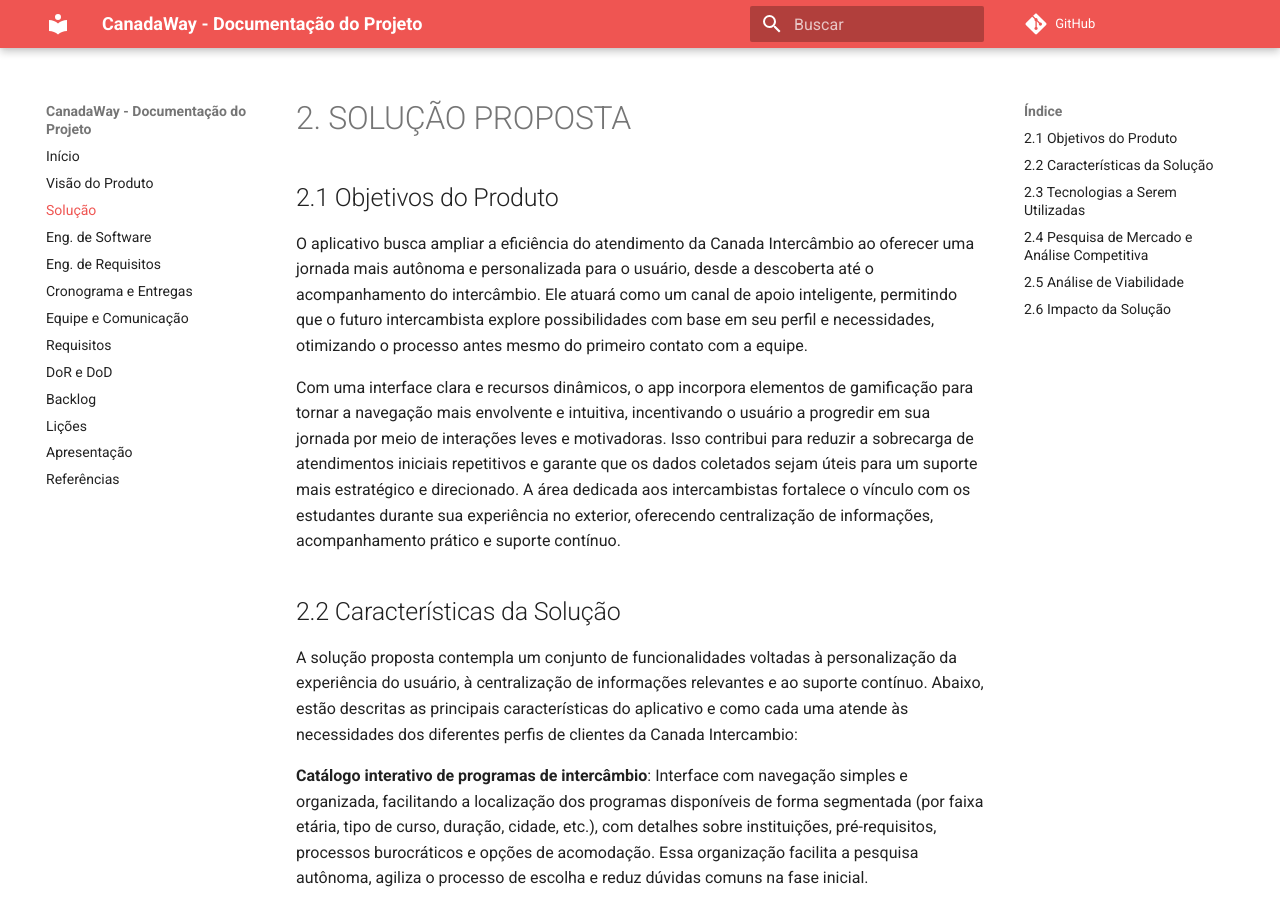
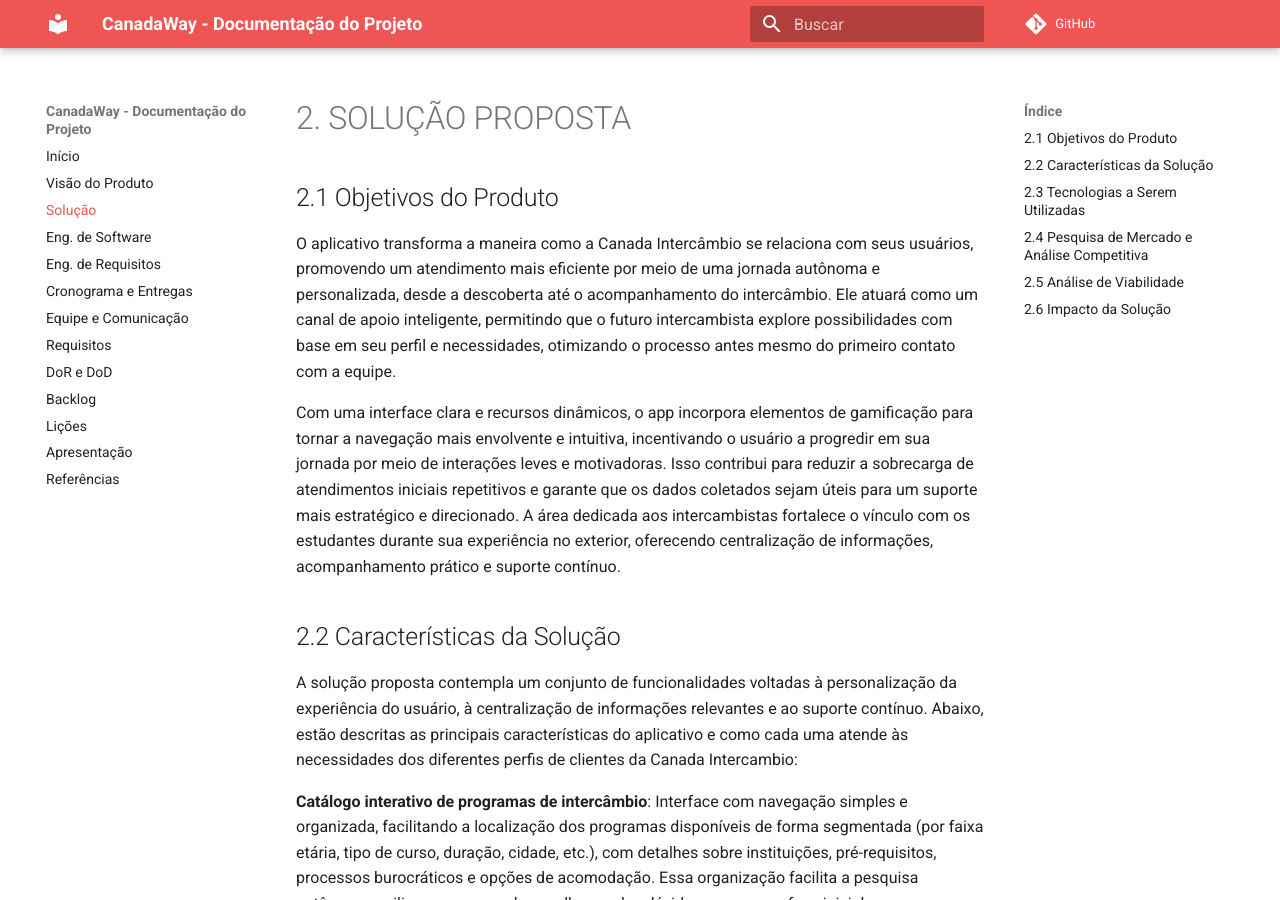
Before and after one commit to mdsreq-fga-unb/2025.1-T02-CanadaIntercambio, an MkDocs documentation site: the page built from docs/docs/proposta-solucao.md, in a window 1280 px wide and 900 px high. Built offline with MkDocs 1.6.1 and Material for MkDocs 9.7.7, drawn with Linux system fonts in a browser that asks for light colours; comment, search, counter and statistics services are not loaded.

Commit message:
Update proposta-solucao.md

```diff
--- a/docs/docs/proposta-solucao.md
+++ b/docs/docs/proposta-solucao.md
@@ -2,7 +2,7 @@
 
 ## 2.1 Objetivos do Produto
 
-O aplicativo busca ampliar a eficiência do atendimento da Canada Intercâmbio ao oferecer uma jornada mais autônoma e personalizada para o usuário, desde a descoberta até o acompanhamento do intercâmbio. Ele atuará como um canal de apoio inteligente, permitindo que o futuro intercambista explore possibilidades com base em seu perfil e necessidades, otimizando o processo antes mesmo do primeiro contato com a equipe.
+O aplicativo transforma a maneira como a Canada Intercâmbio se relaciona com seus usuários, promovendo um atendimento mais eficiente por meio de uma jornada autônoma e personalizada, desde a descoberta até o acompanhamento do intercâmbio. Ele atuará como um canal de apoio inteligente, permitindo que o futuro intercambista explore possibilidades com base em seu perfil e necessidades, otimizando o processo antes mesmo do primeiro contato com a equipe.
 
 Com uma interface clara e recursos dinâmicos, o app incorpora elementos de gamificação para tornar a navegação mais envolvente e intuitiva, incentivando o usuário a progredir em sua jornada por meio de interações leves e motivadoras. Isso contribui para reduzir a sobrecarga de atendimentos iniciais repetitivos e garante que os dados coletados sejam úteis para um suporte mais estratégico e direcionado. A área dedicada aos intercambistas fortalece o vínculo com os estudantes durante sua experiência no exterior, oferecendo centralização de informações, acompanhamento prático e suporte contínuo.
 
```
